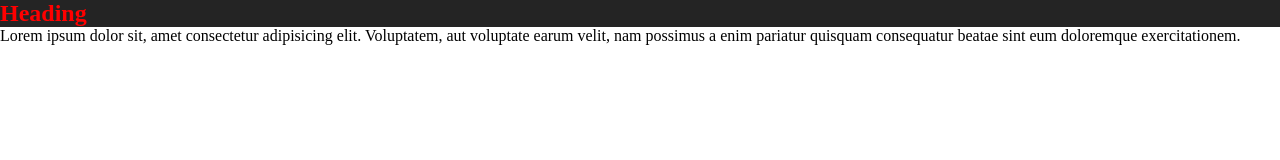
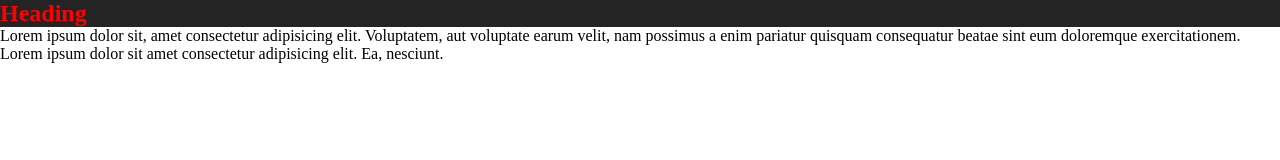
Before and after one commit to SouravBattabayal/pw-react, a plain HTML site: page index.html in a window 1280 px wide. Drawn offline with Linux system fonts and the light colour scheme.

Commit message:
stylesheetss

```diff
--- a/index.html
+++ b/index.html
@@ -9,5 +9,6 @@
 <body>
     <h1>Heading</h1>
     <p>Lorem ipsum dolor sit, amet consectetur adipisicing elit. Voluptatem, aut voluptate earum velit, nam possimus a enim pariatur quisquam consequatur beatae sint eum doloremque exercitationem.</p>
+    <p>Lorem ipsum dolor sit amet consectetur adipisicing elit. Ea, nesciunt.</p>
 </body>
 </html>
```
